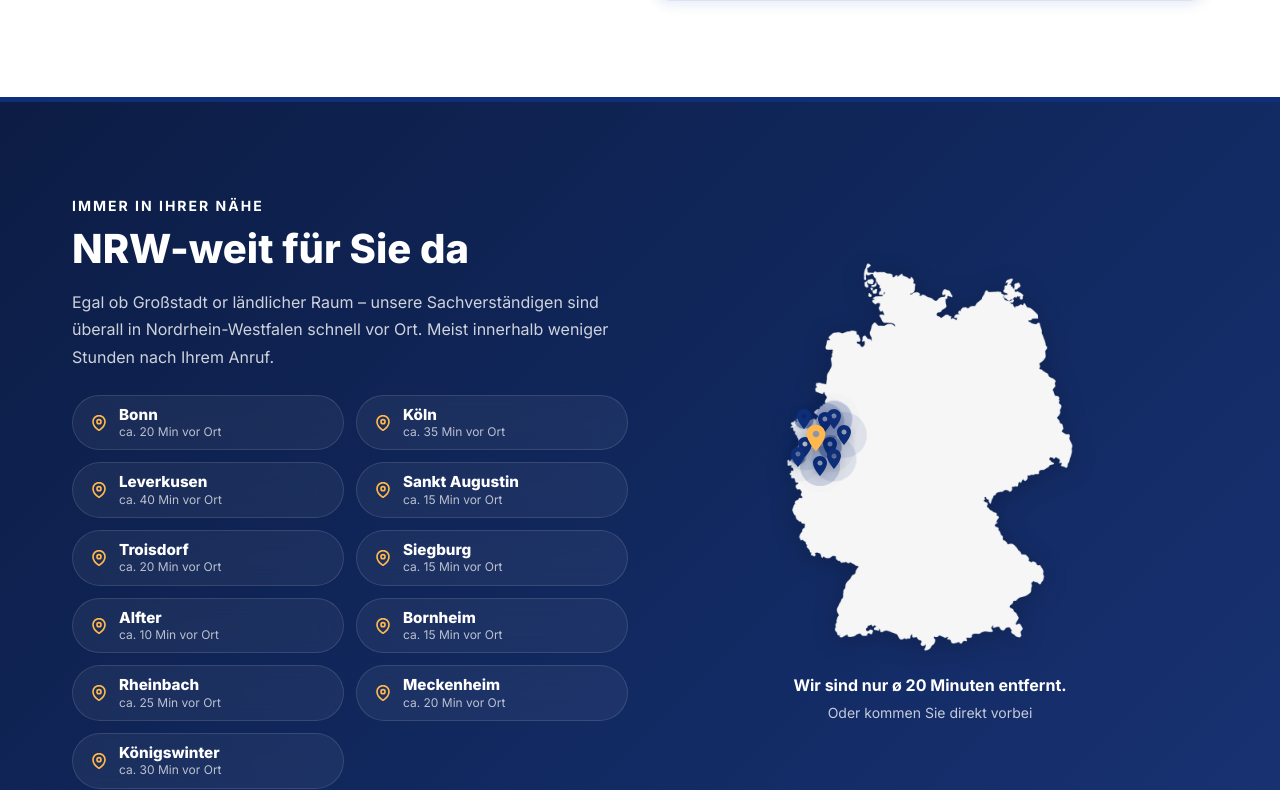
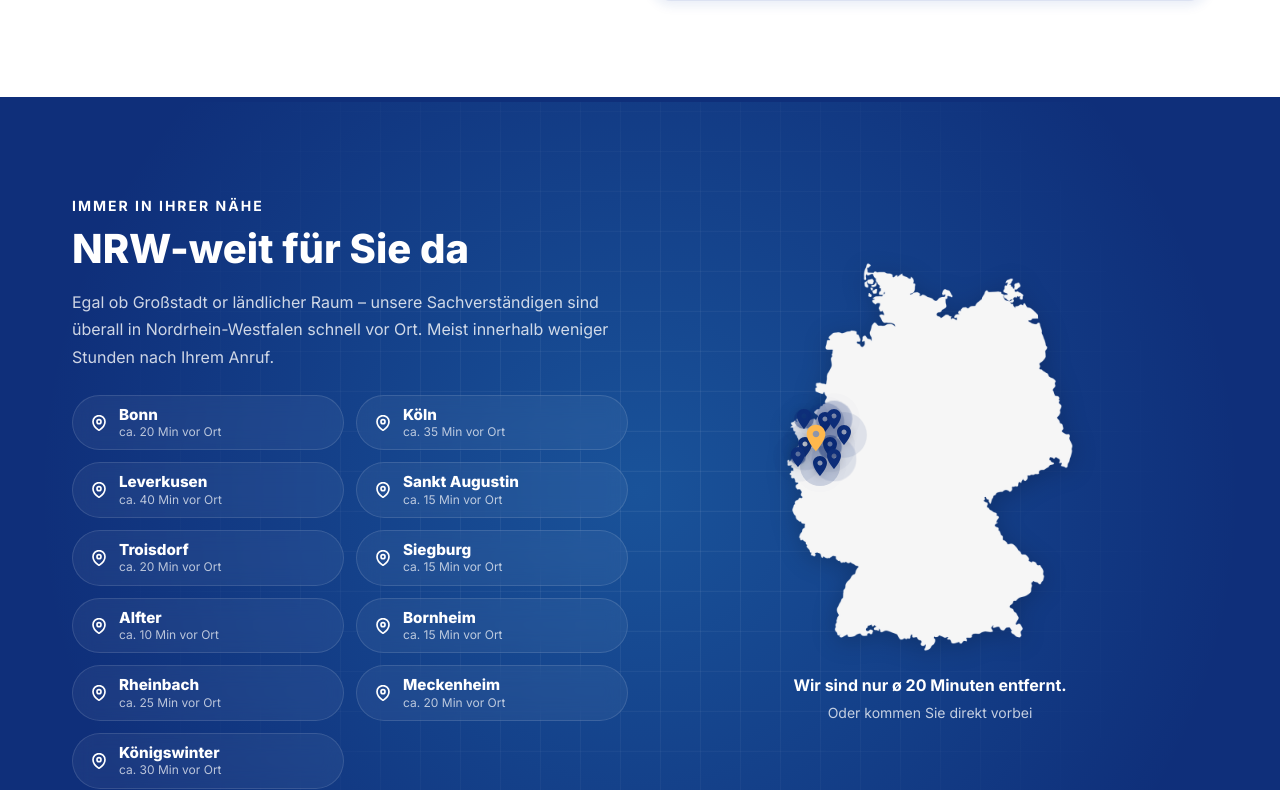
Before and after one commit to branova-crm/UnfallExperten, a Next.js app: page / in a window 1280 px wide. Shown: the part 3511-4301 px from the top of the page. Built offline with nearby package versions, Linux system fonts and the light colour scheme; no server answers; the database is empty.

Commit message:
Updates effects

```diff
--- a/src/app/(site)/page.tsx
+++ b/src/app/(site)/page.tsx
@@ -187,7 +187,7 @@ export default function Home() {
 
       {/* 5) REGIONAL PRESENCE */}
       <section className="regional-section" id="region">
-        <div className="container">
+        <div className="container" style={{ position: 'relative', zIndex: 5 }}>
           <div className="regional-grid">
             <div>
               <span className="section-label" style={{ color: 'var(--clr-white)' }}>Immer in Ihrer Nähe</span>
--- a/src/app/css/style.css
+++ b/src/app/css/style.css
@@ -1189,11 +1189,46 @@ button {
    ============================================ */
 .regional-section {
     padding: var(--sp-4xl) 0;
-    /* Etwas helleres Dunkelblau */
-    background: linear-gradient(135deg, rgba(12, 28, 68, 1) 0%, rgba(18, 42, 98, 1) 60%, rgba(25, 50, 115, 1) 100%);
-    color: var(--clr-white);
     position: relative;
     overflow: hidden;
+    /* Basis-Hintergrund im Marken-Blau mit Spotlight */
+    background-color: var(--clr-primary);
+    background-image: radial-gradient(circle at center, rgba(56, 189, 248, 0.25) 0%, transparent 80%);
+}
+
+/* Fading Grid - Nur in der Mitte sichtbar */
+.regional-section::after {
+    content: '';
+    position: absolute;
+    inset: 0;
+    background-image:
+        linear-gradient(rgba(255, 255, 255, 0.07) 1px, transparent 1px),
+        linear-gradient(90deg, rgba(255, 255, 255, 0.07) 1px, transparent 1px);
+    background-size: 40px 40px;
+    background-position: center center;
+    mask-image: radial-gradient(circle at center, black 10%, transparent 75%);
+    -webkit-mask-image: radial-gradient(circle at center, black 10%, transparent 75%);
+    pointer-events: none;
+    z-index: 1;
+}
+
+/* Leichte fliegende Partikel Effekte */
+.bg-particle {
+    position: absolute;
+    background: #fff;
+    border-radius: 50%;
+    opacity: 0.2;
+    filter: blur(1.5px); /* Filterstärke für sanftere Optik */
+    pointer-events: none;
+    z-index: 2;
+    animation: floatingParticles var(--duration, 20s) infinite ease-in-out;
+}
+
+@keyframes floatingParticles {
+    0% { transform: translate(0, 0) scale(1); }
+    33% { transform: translate(var(--drift-x), var(--drift-y)) scale(1.1); }
+    66% { transform: translate(var(--drift-x-2), var(--drift-y-2)) scale(0.9); }
+    100% { transform: translate(0, 0) scale(1); }
 }
 
 .regional-section::before {
@@ -1249,7 +1284,7 @@ button {
 }
 
 .pill-icon {
-    color: var(--clr-accent);
+    color: #fff; /* Icons jetzt in Weiß für einen cleanereren Look */
     display: flex;
     align-items: center;
     justify-content: center;
@@ -2109,11 +2144,27 @@ button {
    ============================================ */
 .site-footer {
     position: relative;
-    /* Angepasst an das durchgängige Design */
-    background: linear-gradient(135deg, rgba(12, 28, 68, 1) 0%, rgba(18, 42, 98, 1) 60%, rgba(25, 50, 115, 1) 100%);
-    color: var(--clr-white);
     padding: var(--sp-4xl) 0 var(--sp-xl);
     overflow: hidden;
+    color: var(--clr-white);
+    /* Moderner Grid-Hintergrund (Match mit Regional-Section) */
+    background-color: var(--clr-primary);
+    background-image: radial-gradient(circle at center, rgba(56, 189, 248, 0.2) 0%, transparent 85%);
+}
+
+.site-footer::after {
+    content: '';
+    position: absolute;
+    inset: 0;
+    background-image:
+        linear-gradient(rgba(255, 255, 255, 0.05) 1px, transparent 1px),
+        linear-gradient(90deg, rgba(255, 255, 255, 0.05) 1px, transparent 1px);
+    background-size: 40px 40px;
+    background-position: center center;
+    mask-image: radial-gradient(circle at center, black 10%, transparent 80%);
+    -webkit-mask-image: radial-gradient(circle at center, black 10%, transparent 80%);
+    pointer-events: none;
+    z-index: 1;
 }
 
 .site-footer::before {
--- a/src/components/Footer.tsx
+++ b/src/components/Footer.tsx
@@ -3,7 +3,6 @@ import Link from 'next/link';
 export default function Footer() {
     return (
         <footer className="site-footer">
-            <div className="cta-banner-bg"></div>
             <div className="container" style={{ position: 'relative', zIndex: 3 }}>
                 <div className="footer-grid">
                     <div className="footer-brand">
--- a/src/components/FooterClient.tsx
+++ b/src/components/FooterClient.tsx
@@ -19,7 +19,6 @@ type FooterClientProps = {
 export default function FooterClient({ contact, footer }: FooterClientProps) {
     return (
         <footer className="site-footer">
-            <div className="cta-banner-bg"></div>
             <div className="container" style={{ position: 'relative', zIndex: 3 }}>
                 <div className="footer-grid">
                     <div className="footer-brand">
```
